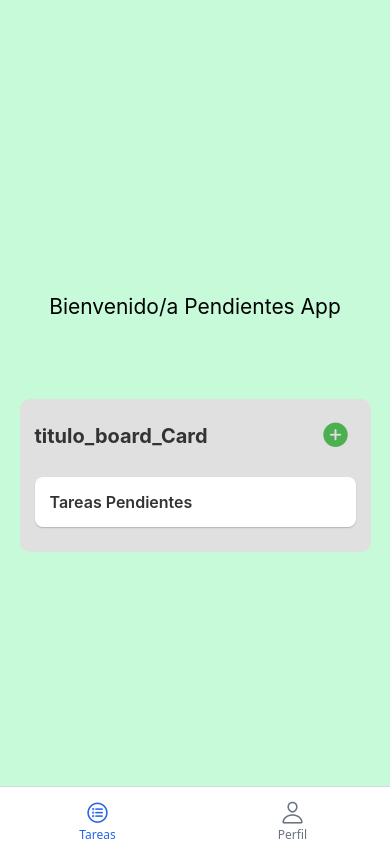
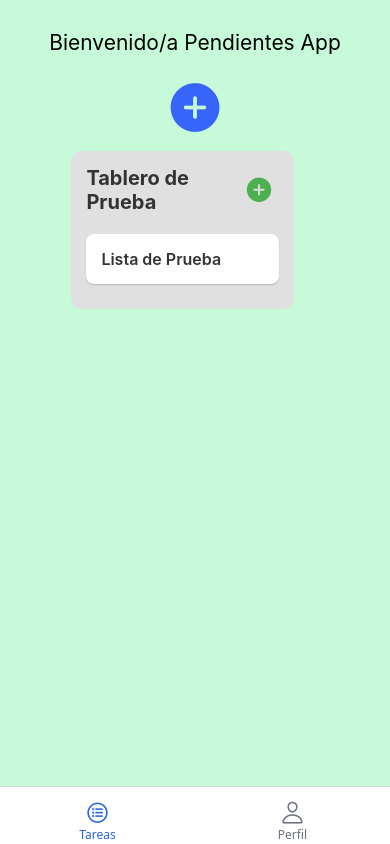
Before and after one commit to nicoHernan/gestion-notas, a React Native app: screen /Home in a window 390 px wide. Built offline with nearby package versions, Linux system fonts and the light colour scheme.

Commit message:
feature: Implement multi-board

```diff
--- /dev/null
+++ b/components/AddButton.tsx
@@ -0,0 +1,29 @@
+import React from 'react';
+import {View, StyleProp, TextStyle, StyleSheet, TouchableOpacity, ViewStyle} from 'react-native';
+import Icon from 'react-native-vector-icons/Ionicons';
+
+type AddButtonProps = {
+
+    onPress: () => void ;
+    containerStyle?: StyleProp<ViewStyle> ;
+};
+
+const AddButton: React.FC <AddButtonProps> = ({onPress, containerStyle}) =>{
+
+    return(
+        <View style = {[containerStyle]}>
+            <TouchableOpacity
+                onPress={onPress}
+            >
+                <Icon
+                    name="add-circle"
+                    size={60}
+                    color="#3764f9ff"
+                />
+            </TouchableOpacity>
+        </View>
+    );
+}
+
+
+export default AddButton ;
--- /dev/null
+++ b/models/BoardModel.tsx
@@ -0,0 +1,6 @@
+
+export type BoardModel = {
+    id: string;
+    title: string;
+    lists: ListModel[];
+};
--- a/screens/HomeScreen.tsx
+++ b/screens/HomeScreen.tsx
@@ -1,62 +1,112 @@
 import React from 'react';
-import {Text, View, StyleSheet } from 'react-native';
+import {Text, View, StyleSheet, FlatList } from 'react-native';
 import { NativeStackNavigationProp } from '@react-navigation/native-stack';
 import { RootStackParamList } from './NavigationTypes';
 import { useState } from 'react';
 import BoardCard from '../components/BoardCard';
 import { ListModel } from '../models/ListModel';
+import AddButton from '../components/AddButton';
+import { BoardModel } from '../models/BoardModel';
 
-
-const generateUniqueId = (): string => {
-    return Date.now().toString(36) + Math.random().toString(36).substring(2);
-};
 
 type HomeScreenProps = {
     navigation: NativeStackNavigationProp<RootStackParamList, 'Home'> ;
 };
 
-const initialLists: ListModel[] = [
+const initialBoards: BoardModel[] = [
     {
-    id: 'list-1',
-    content: 'Tareas Pendientes',
-    tasks: [
-        { id: '1', content: 'Comprar martillo', isCompleted: false },
-        { id: '2', content: 'estudiar programación', isCompleted: false }
-    ]
+        id: 'boardId_1',
+        title: 'Tablero de Prueba',
+        lists: [
+            {
+            id: 'listId_1',
+            content: 'Lista de Prueba',
+            task: []
+            }
+        ]
     },
 ];
 
 
 const HomeScreen: React.FC<HomeScreenProps> = ({navigation}) => {
 
-    const [list, setList] = useState<ListModel[]>(initialLists) ;
+    const [board, setBoard] = useState<BoardModel[]>(initialBoards) ;
+
     const boardTitle = "Bienvenido/a Pendientes App";
 
-    const handleAddList = () => {
-        const newList: ListModel = {
-            id: generateUniqueId(),
-            content: `Nueva Lista ${list.length + 1}`,
-            tasks: [],
+
+    const handleAddBoard = () => {
+        const newBoardId = `board_nro_${board.length + 1}`;
+
+        const newBoard: BoardModel = {
+            id: newBoardId,
+            title: `Nuevo Tablero : ${newBoardId}`,
+            lists: [{
+                id: `listId : ${newBoardId}`,
+                content: 'Lista Inicial',
+                tasks: []
+            }],
         };
-        setList([...list, newList]);
+        setBoard([...board, newBoard]);
+    }
+
+
+    const handleAddList = (boardId: string) => {
+
+        const updatedBoards = board.map(boardModel => {
+            const newListId = `list_nro_${boardModel.lists.length + 1}`;
+
+            const newList: ListModel = {
+                id: newListId,
+                content : `Nueva Lista : ${newListId}`,
+                tasks: []
+            }
+
+
+            if (boardModel.id == boardId) {
+                return {
+                    ...boardModel,
+                    lists: [...boardModel.lists, newList],
+                };
+            }
+            return boardModel;
+        });
+
+        setBoard(updatedBoards);
     }
 
     const handleListPress = (listId: string) => {
         navigation.navigate('ListDetail', { listId });
     };
 
+
+    const renderBoardItem = ({ item }: { item: BoardModel }) => (
+        <BoardCard
+            key={item.id}
+            boardTitle= {item.title}
+            listModel={item.lists}
+            onAddListPress={() => handleAddList(item.id)}
+            onListPress = {handleListPress}
+        />
+    );
+
+
     return (
         <View style = {styles.container}>
             <Text style = {styles.welcomeText}>
                 {boardTitle}
             </Text>
+            <AddButton
+                onPress = {handleAddBoard}
+            />
 
-            <BoardCard
-            boardTitle= "titulo_board_Card"
-            listModel={list}
-            onAddListPress={handleAddList}
-            onListPress={handleListPress}
+            <FlatList
+                data = {board}
+                keyExtractor={(item) => item.id}
+                renderItem={renderBoardItem}
             />
+
+
         </View>
     );
 };
@@ -70,8 +120,8 @@ const styles = StyleSheet.create({
     },
     welcomeText: {
         fontSize: 21,
-        marginTop: 70,
-        marginBottom: 70,
+        marginTop: 30,
+        marginBottom: 20
     }
 });
 
```
Also changed, not shown: components/ButtonNavigate.tsx (deleted, +0 -40 lines).
